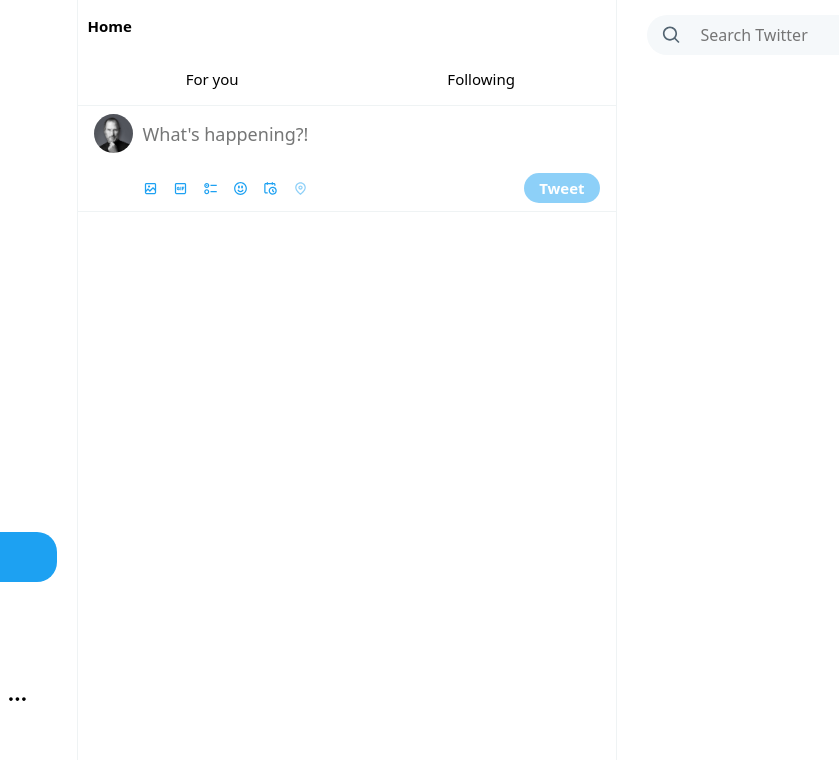
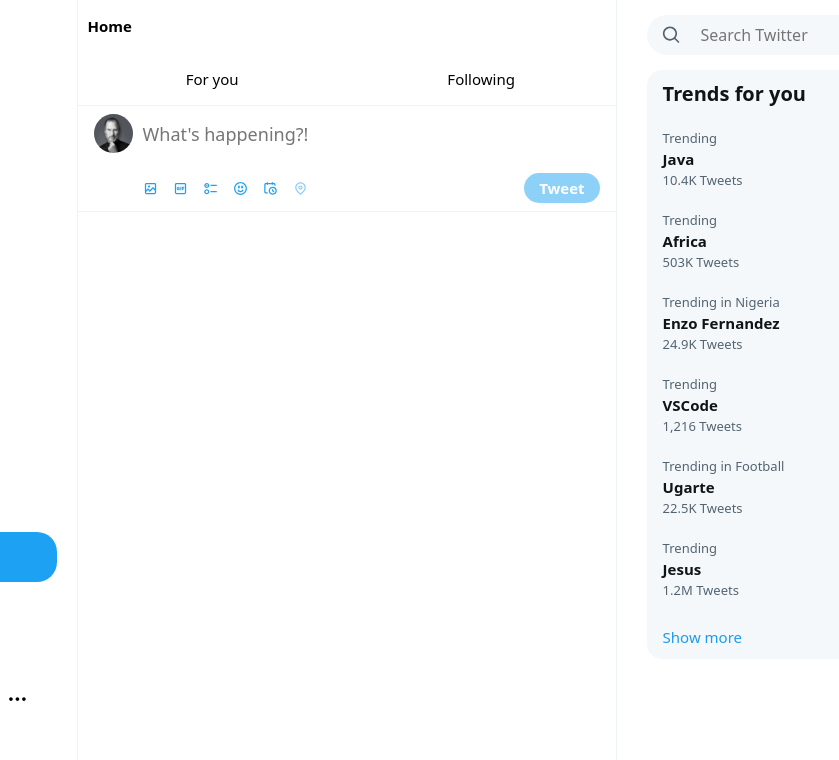
Before and after one commit to danielolasupo02/Twitter-Clone, a plain HTML site: page index.html in a window 1280 px wide. Shown: the top 760 px of the page, 234-1073 px from the left. Drawn offline with Linux system fonts and the light colour scheme.

Commit message:
Add Trending Section

```diff
--- a/index.html
+++ b/index.html
@@ -341,7 +341,58 @@
           </svg>
           <input type="text" placeholder="Search Twitter" />
         </div>
-        <div class="twitter-trend"></div>
+        <div class="twitter-trend">
+          <div class="trend-header">Trends for you</div>
+          <div class="trend-summary">
+            <div class="trend-desc">
+              <div class="trend-title">Trending</div>
+            </div>
+            <div class="trend-topic">Java</div>
+            <div class="trend-count">10.4K Tweets</div>
+          </div>
+
+          <div class="trend-summary">
+            <div class="trend-desc">
+              <div class="trend-title">Trending</div>
+            </div>
+            <div class="trend-topic">Africa</div>
+            <div class="trend-count">503K Tweets</div>
+          </div>
+
+          <div class="trend-summary">
+            <div class="trend-desc">
+              <div class="trend-title">Trending in Nigeria</div>
+            </div>
+            <div class="trend-topic">Enzo Fernandez</div>
+            <div class="trend-count">24.9K Tweets</div>
+          </div>
+
+          <div class="trend-summary">
+            <div class="trend-desc">
+              <div class="trend-title">Trending</div>
+            </div>
+            <div class="trend-topic">VSCode</div>
+            <div class="trend-count">1,216 Tweets</div>
+          </div>
+
+          <div class="trend-summary">
+            <div class="trend-desc">
+              <div class="trend-title">Trending in Football</div>
+            </div>
+            <div class="trend-topic">Ugarte</div>
+            <div class="trend-count">22.5K Tweets</div>
+          </div>
+
+          <div class="trend-summary">
+            <div class="trend-desc">
+              <div class="trend-title">Trending</div>
+            </div>
+            <div class="trend-topic">Jesus</div>
+            <div class="trend-count">1.2M Tweets</div>
+          </div>
+
+          <div class="trend-footer">Show more</div>
+        </div>
       </div>
     </div>
   </body>
--- a/style.css
+++ b/style.css
@@ -267,6 +267,7 @@ body {
   flex-direction: column;
   padding-top: 15px;
   padding-left: 30px;
+  gap: 15px;
 }
 
 .btn-search-tweet {
@@ -281,7 +282,7 @@ body {
   outline: none;
   text-align: center;
   color: #ffffff;
-  background-color: #eff3f4;
+  background-color: #f5f8fa;
   border: none;
 }
 
@@ -320,4 +321,60 @@ body {
 }
 
 .twitter-trend {
+  display: flex;
+  align-items: stretch;
+  flex-direction: column;
+  flex-basis: 288px;
+  background-color: #f5f8fa;
+  border-radius: 15px;
+  padding: 12px 16px;
 }
+
+.trend-header {
+  color: #0f1419;
+  font-size: 20px;
+  line-height: 24px;
+  font-weight: 700;
+  padding-bottom: 12px;
+}
+
+.trend-footer {
+  color: #1d9bf0;
+  font-size: 15px;
+  line-height: 20px;
+  padding-top: 17px;
+  /* padding-bottom: 17px; */
+}
+
+.trend-summary {
+  display: flex;
+  flex-direction: column;
+  gap: 3px;
+  justify-content: space-between;
+  padding-top: 12px;
+  padding-bottom: 12px;
+}
+
+.trend-desc {
+  display: flex;
+  justify-content: space-between;
+}
+
+.trend-title {
+  font-size: 13px;
+  line-height: 16px;
+  color: #536471;
+}
+
+.trend-topic {
+  font-size: 15px;
+  line-height: 20px;
+  color: #0f1419;
+  font-weight: 700;
+}
+
+.trend-count {
+  font-size: 13px;
+  line-height: 16px;
+  color: #536471;
+}
```
